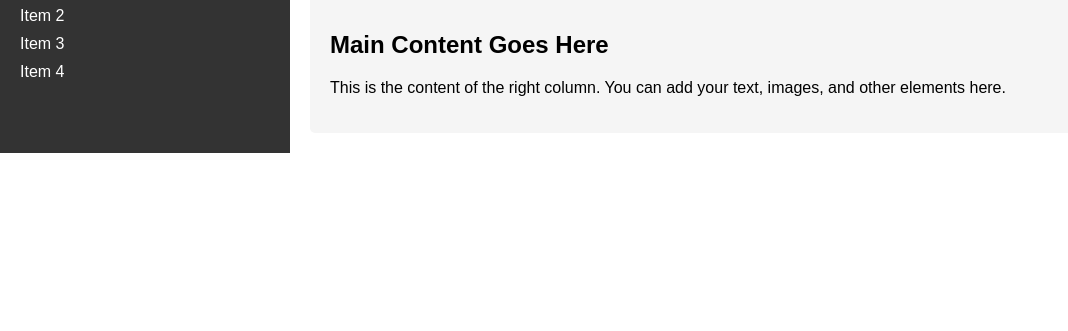
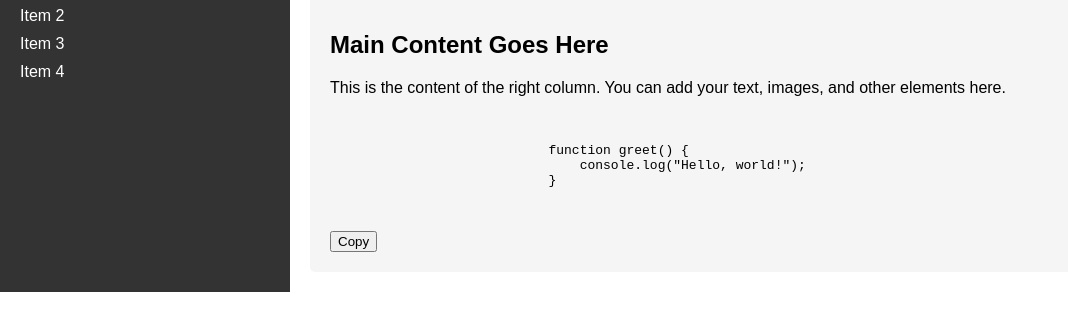
Before and after one commit to pivium/pivium.github.io, a plain HTML site: page index.html in a window 1280 px wide. Shown: the part 109-440 px from the top of the page, without its empty margins (0-1068 px from the left). Drawn offline with Linux system fonts and the light colour scheme.

Commit message:
Update index.html

```diff
--- a/index.html
+++ b/index.html
@@ -58,6 +58,18 @@
             <div class="right-column-content">
                 <h2>Main Content Goes Here</h2>
                 <p>This is the content of the right column. You can add your text, images, and other elements here.</p>
+                <div class="copy-code-box">
+                    <pre>
+                        <code>
+                            <!-- Your code snippet goes here -->
+                            function greet() {
+                                console.log("Hello, world!");
+                            }
+                        </code>
+                    </pre>
+                    <button class="copy-button">Copy</button>
+                </div>
+
             </div>
         </div>
     </div>
```
